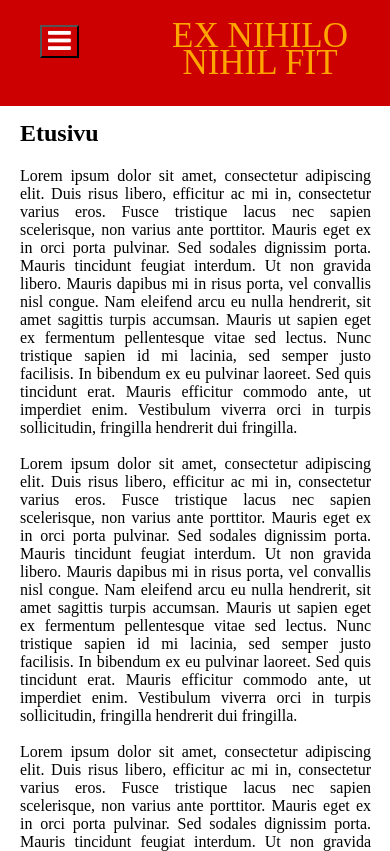
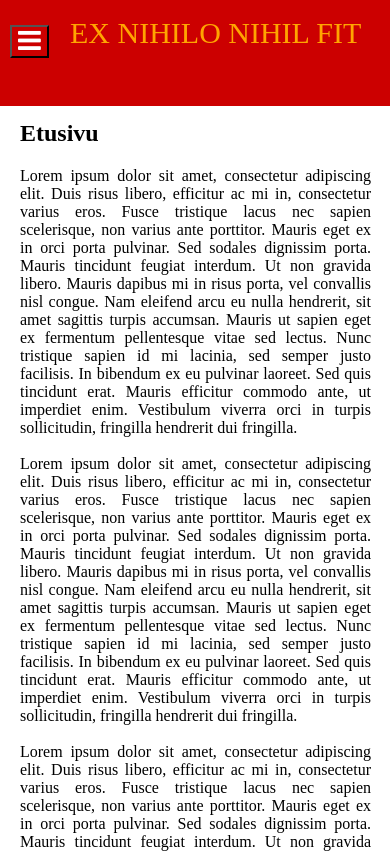
Before and after one commit to Banzneri/blaaaaa, a plain HTML site: page index.html in a window 390 px wide. Shown: the top 851 px of the page. Drawn offline with Linux system fonts and the light colour scheme; a web font is replaced by a local one.

Commit message:
Add files via upload

```diff
--- a/css.css
+++ b/css.css
@@ -37,7 +37,7 @@ body.etusivu a.etusivu, body.lomake a.lomake, body.taulukko a.taulukko {
 
 .hamburgerIcon {
     top: 25px;
-    left: 40px;
+    left: 10px;
     width: 50px;
     height: 50px;
     position: absolute;
@@ -204,8 +204,8 @@ ul {
 
 @media only screen and (max-width: 640px) {
     h1 {
-        font-size: 35px;
-        left: 130px;
+        font-size: 30px;
+        left: 70px;
         position: absolute;
     }
 
```
